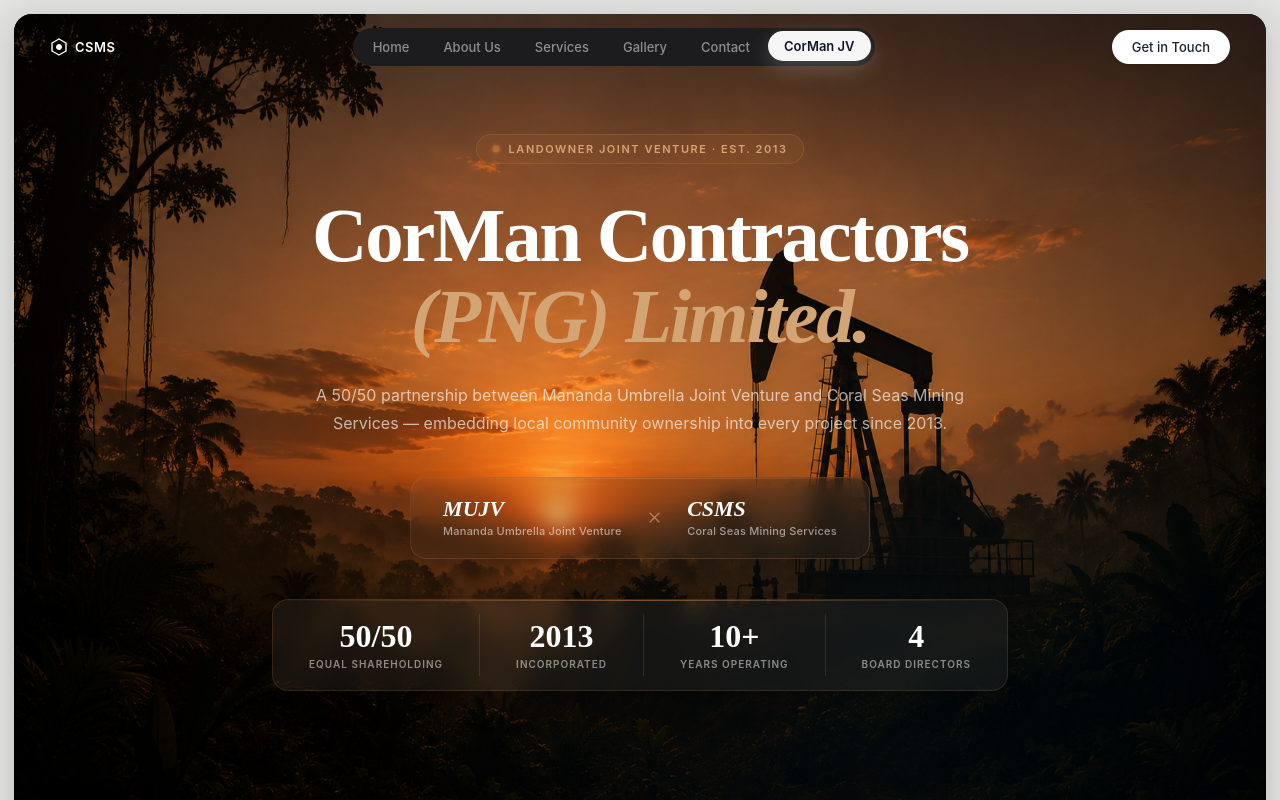
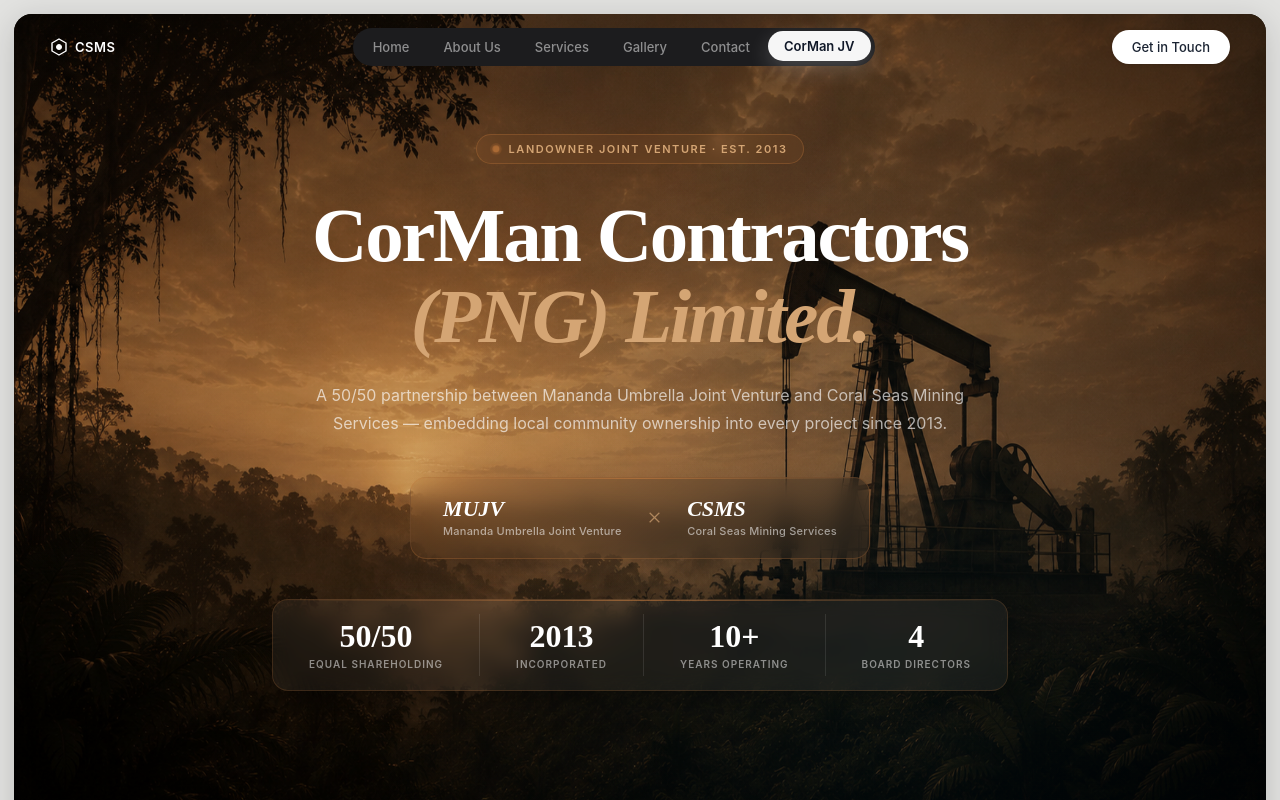
Before and after one commit to LoranBaker/coral-frontend, an Angular app: page /corman-jv in a window 1280 px wide. Built offline with nearby package versions, Linux system fonts and the light colour scheme.

Commit message:
hero image update

```diff
--- a/src/app/components/corman-jv/corman-jv.component.html
+++ b/src/app/components/corman-jv/corman-jv.component.html
@@ -2,7 +2,7 @@
 
 <!-- ─── HERO ─────────────────────────────────────────────── -->
 <section class="cm-hero">
-  <div class="cm-hero__bg"><img width="100%" height="100%" src="/assets/oilpumpjungle.png" alt="Hero Background"></div>
+  <div class="cm-hero__bg"><img width="100%" height="100%" src="/assets/coram-hero.png" alt="Hero Background"></div>
   <div class="cm-hero__ambient"></div>
   <div class="cm-hero__grid"></div>
 
```
Also changed, not shown: public/assets/coram-hero.png (added).
